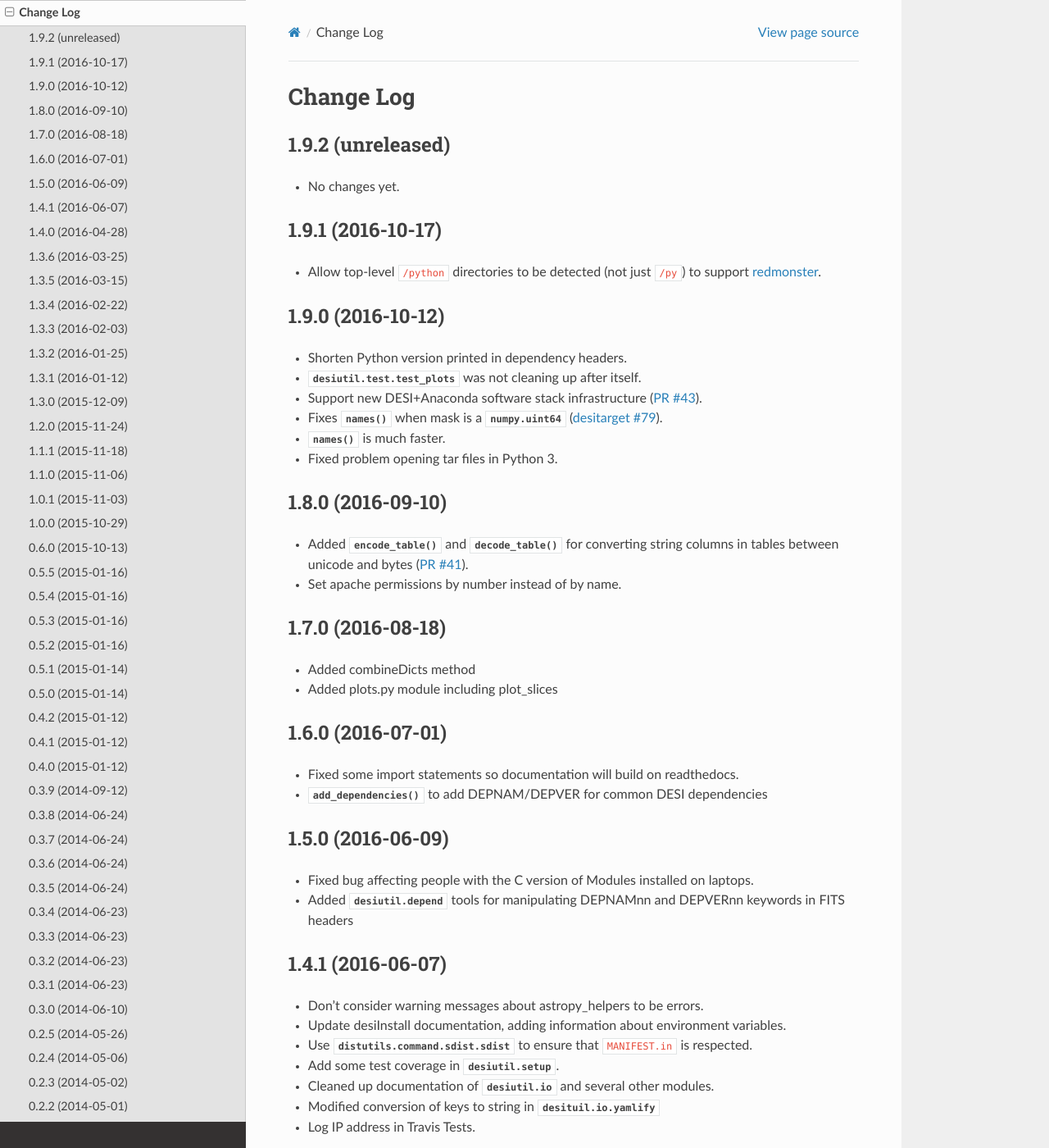
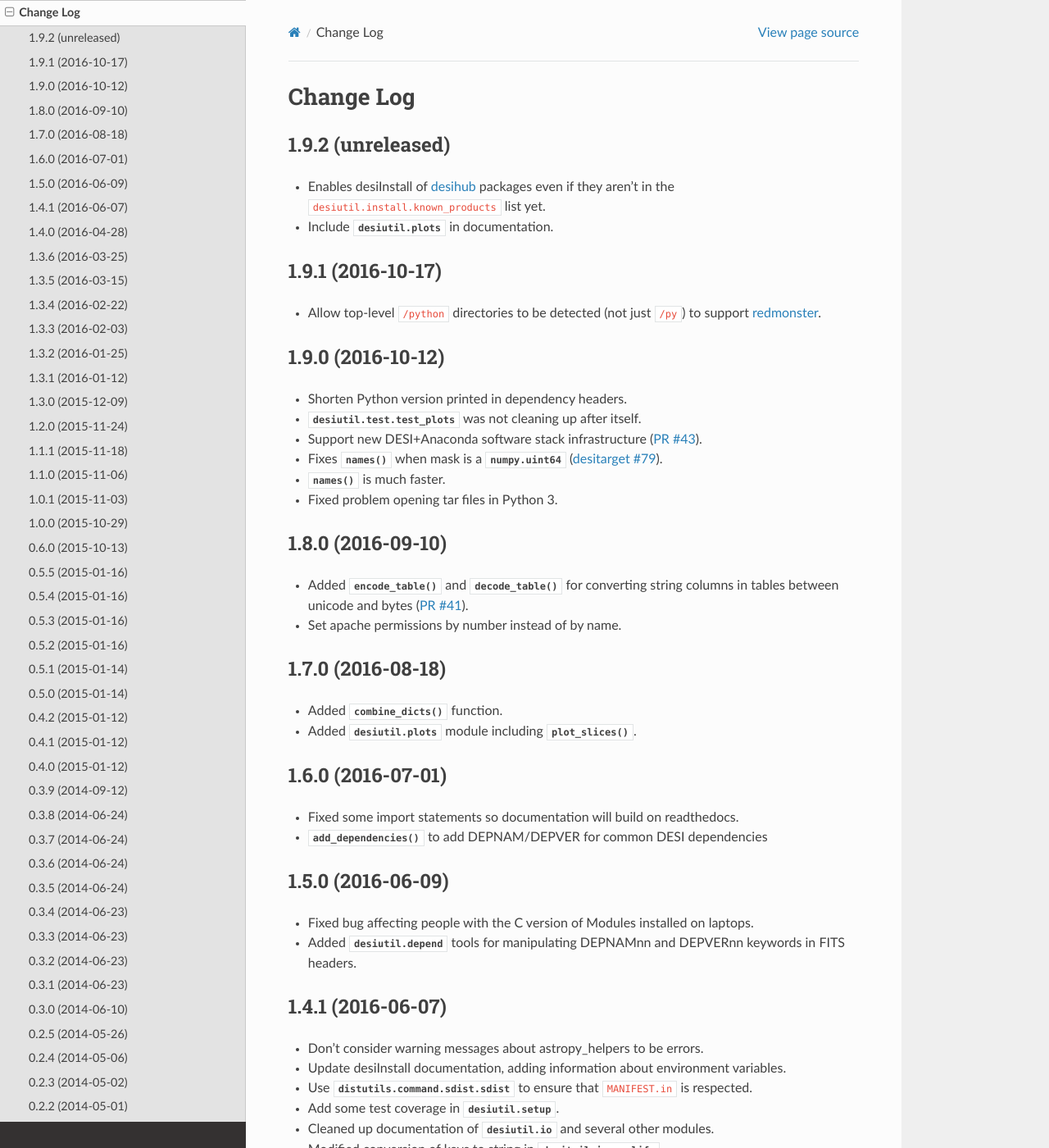
Before and after one commit to desihub/desiutil, a Sphinx documentation site: the page built from doc/changes.rst, in a window 1280 px wide and 1400 px high. Shown: the whole window at 82% size. Built offline with Sphinx 7.4.7 and the Read the Docs theme 2.0.0, drawn with Linux system fonts in a browser that asks for light colours.

Commit message:
enable installation of new desihub repos (#50)
* enable installation of new desihub repos

* say what to do if mystery product isn't found

* fix tests

* Slightly simpler code for finding product name; plots module wasn't being documented.

```diff
--- a/doc/api.rst
+++ b/doc/api.rst
@@ -26,6 +26,9 @@ desiutil API
 .. automodule:: desiutil.modules
     :members:
 
+.. automodule:: desiutil.plots
+    :members:
+
 .. automodule:: desiutil.setup
     :members:
 
--- a/doc/changes.rst
+++ b/doc/changes.rst
@@ -5,7 +5,11 @@ Change Log
 1.9.2 (unreleased)
 ------------------
 
-* No changes yet.
+* Enables desiInstall of desihub_ packages even if they aren't in the
+  ``desiutil.install.known_products`` list yet.
+* Include :mod:`desiutil.plots` in documentation.
+
+.. _desihub: https://github.com/desihub
 
 1.9.1 (2016-10-17)
 ------------------
@@ -40,8 +44,8 @@ Change Log
 1.7.0 (2016-08-18)
 ------------------
 
-* Added combineDicts method
-* Added plots.py module including plot_slices
+* Added :func:`~desiutil.io.combine_dicts` function.
+* Added :mod:`desiutil.plots` module including :func:`~desiutil.plots.plot_slices`.
 
 1.6.0 (2016-07-01)
 ------------------
@@ -56,7 +60,7 @@ Change Log
 * Fixed bug affecting people with the C version of Modules installed on
   laptops.
 * Added :mod:`desiutil.depend` tools for manipulating DEPNAMnn and DEPVERnn
-  keywords in FITS headers
+  keywords in FITS headers.
 
 1.4.1 (2016-06-07)
 ------------------
```
Also changed, not shown: 3 other files.
